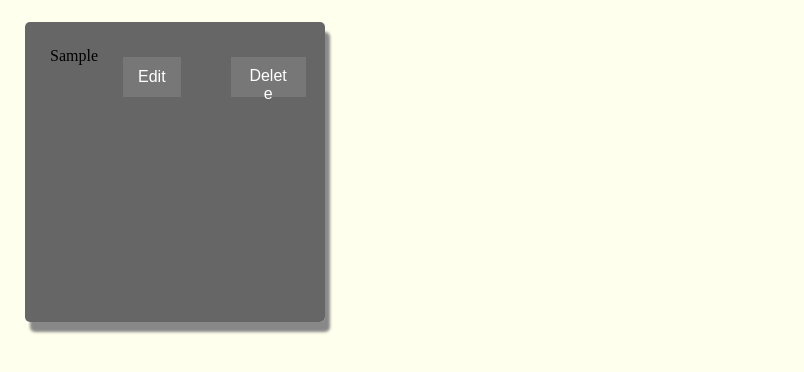
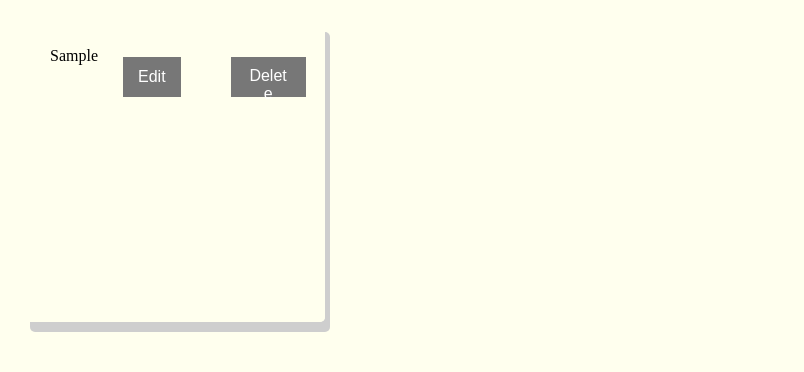
Before and after one commit to LinkOort/jsnotes, a plain HTML site: page index.html in a window 1280 px wide. Both pictures are taken after typing "Sample" into the empty fields and a click on the button "Save". Shown: the part 82-454 px from the top of the page, without its empty margins (0-804 px from the left). Drawn offline with Linux system fonts and the light colour scheme.

Commit message:
alterações

```diff
--- a/main.css
+++ b/main.css
@@ -30,9 +30,6 @@ header{
 
     font-size: 16px;
     margin: 10px 25px;
-
-
-
 }
 ul{
     padding: 48px;
@@ -42,9 +39,9 @@ p {
     list-style: none;
     width: 250px;
     height: 250px;
-    background: #666;
+
     cursor: pointer;
-    box-shadow: 5px 10px 3px #888888;
+    box-shadow: 5px 10px #cecece;
     border-radius: 5px;
     margin: 25px;
     overflow: auto;
```
